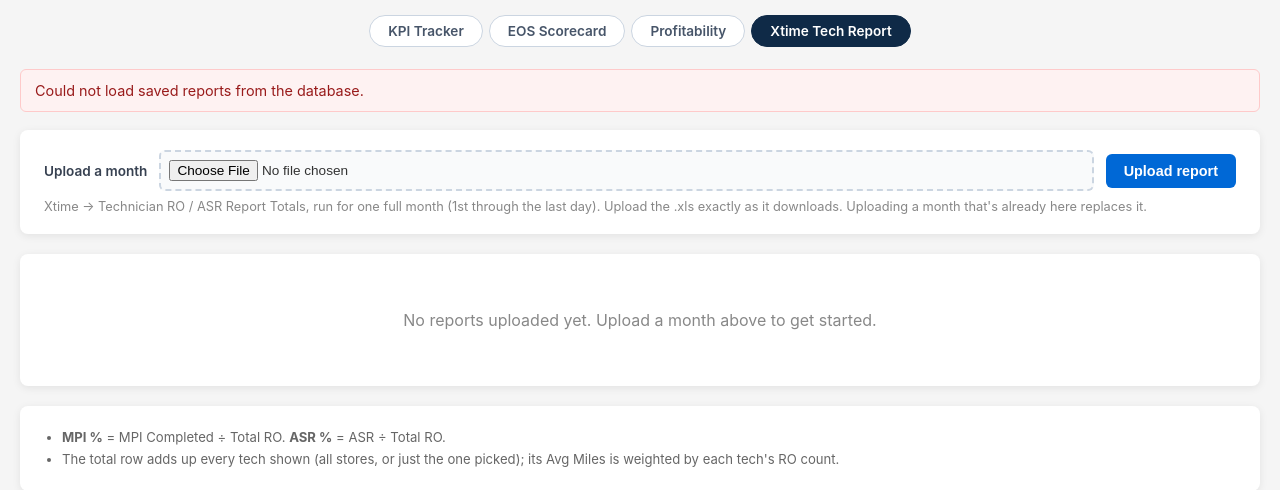
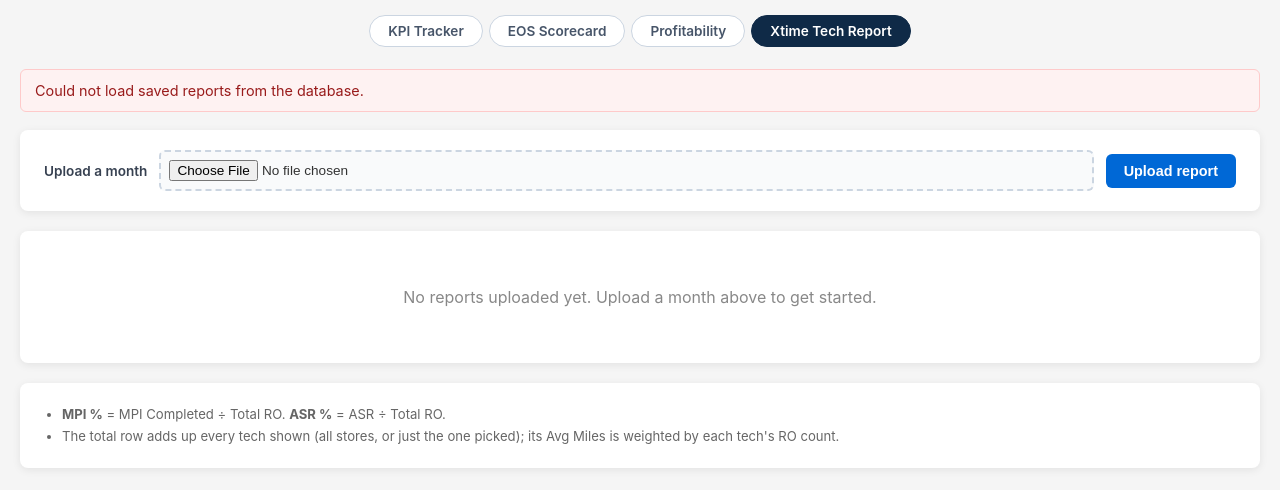
Before and after one commit to CGilbert23/FordRecallCheckScript, a Flask app: page /tech-performance/xtime-report in a window 1280 px wide. Shown: the part 195-685 px from the top of the page. Run offline with Flask 3, Linux system fonts and the light colour scheme; parts of the project's set-up code (start-up, migrations or seed data) failed here and were passed over.

Commit message:
Xtime Tech Report: show most recent upload
"Most Recent Upload: <file>" under the upload box, matching the KPI
Tracker, replacing the instructions paragraph and the duplicate filename
that sat beside the Copy/Delete buttons.

Co-Authored-By: Claude Opus 5 (1M context) <noreply@anthropic.com>

```diff
--- a/app.py
+++ b/app.py
@@ -1891,12 +1891,14 @@ def _xtime_report_page(month=None, error=None, notice=None, status=200, store=No
     `store` (one of the roster's display stores) narrows the table and its
     total row to that store's techs; anything else shows every store.
     """
-    months, report, rows, total = [], None, [], None
+    months, report, rows, total, latest_upload = [], None, [], None, None
     try:
         months = db.list_xtime_report_months()
         for m in months:
             m['key'] = m['period_start'][:7]
             m['label'] = _month_label(m['period_start'])
+        newest = max(months, key=lambda m: m.get('uploaded_at') or '', default=None)
+        latest_upload = (newest or {}).get('filename')
         selected = next((m for m in months if m['key'] == month), months[0] if months else None)
         if selected:
             report = db.get_xtime_report(selected['period_start'])
@@ -1913,7 +1915,7 @@ def _xtime_report_page(month=None, error=None, notice=None, status=200, store=No
             rows = [r for r in rows if r['store'] == store]
         total = xtime_tech_report.team_total(rows)
     return render_template('xtime_tech_report.html', months=months, selected=selected,
-                           report=report, rows=rows, total=total,
+                           report=report, rows=rows, total=total, latest_upload=latest_upload,
                            stores=stores, store=store,
                            mpi_benchmark=xtime_tech_report.MPI_BENCHMARK,
                            asr_benchmark=xtime_tech_report.ASR_BENCHMARK,
--- a/templates/xtime_tech_report.html
+++ b/templates/xtime_tech_report.html
@@ -73,7 +73,7 @@
                     <input type="file" id="report" name="report" accept=".xls,.htm,.html" required>
                     <button type="submit" class="btn">Upload report</button>
                 </div>
-                <p class="hint">Xtime &rarr; Technician RO / ASR Report Totals, run for one full month (1st through the last day). Upload the .xls exactly as it downloads. Uploading a month that's already here replaces it.</p>
+                {% if latest_upload %}<p class="hint">Most Recent Upload: {{ latest_upload }}</p>{% endif %}
             </form>
         </div>
 
@@ -105,7 +105,6 @@
             <div class="report-head">
                 <h2>{{ selected.label }}{% if store %} &middot; {{ store }}{% endif %}</h2>
                 <div class="meta">
-                    {{ report.filename or '' }}
                     <button type="button" class="btn btn-copy" id="copyEmailBtn" style="margin-left: 10px;"
                             data-title="Mobile Tech Xtime Report &ndash; {{ selected.label }}{% if store %} &middot; {{ store }}{% endif %}">Copy for Email</button>
                     <form method="POST" action="/tech-performance/xtime-report/{{ selected.key }}/delete" style="display:inline; margin-left: 10px;" onsubmit="return confirm('Delete the {{ selected.label }} report? You can upload it again later.');">
```
Also changed, not shown: CLAUDE.md (+1 -1 lines).
